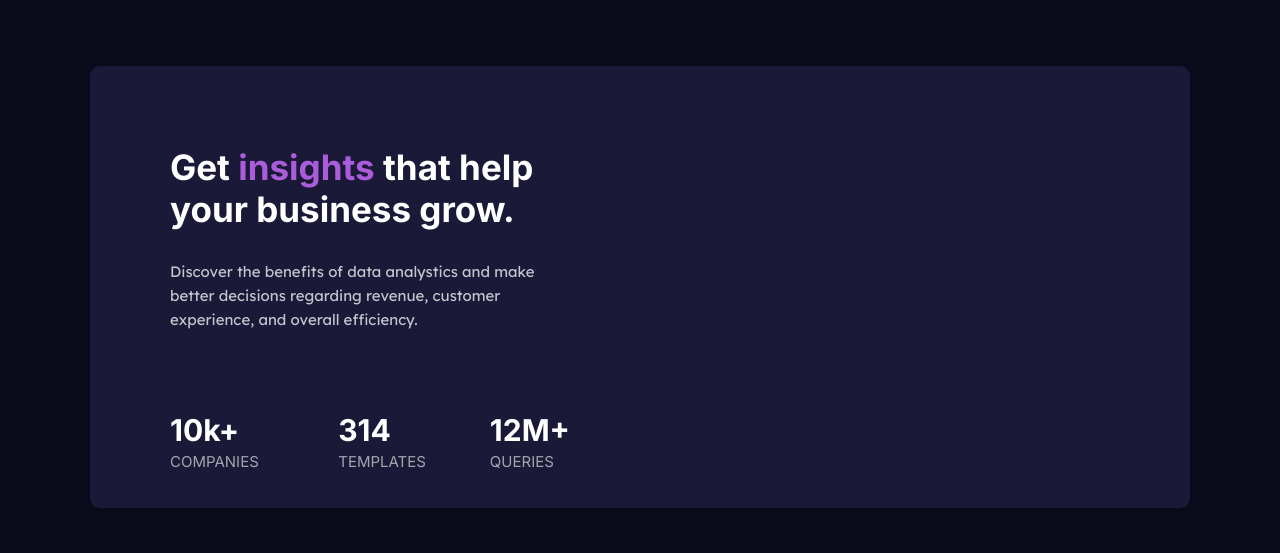
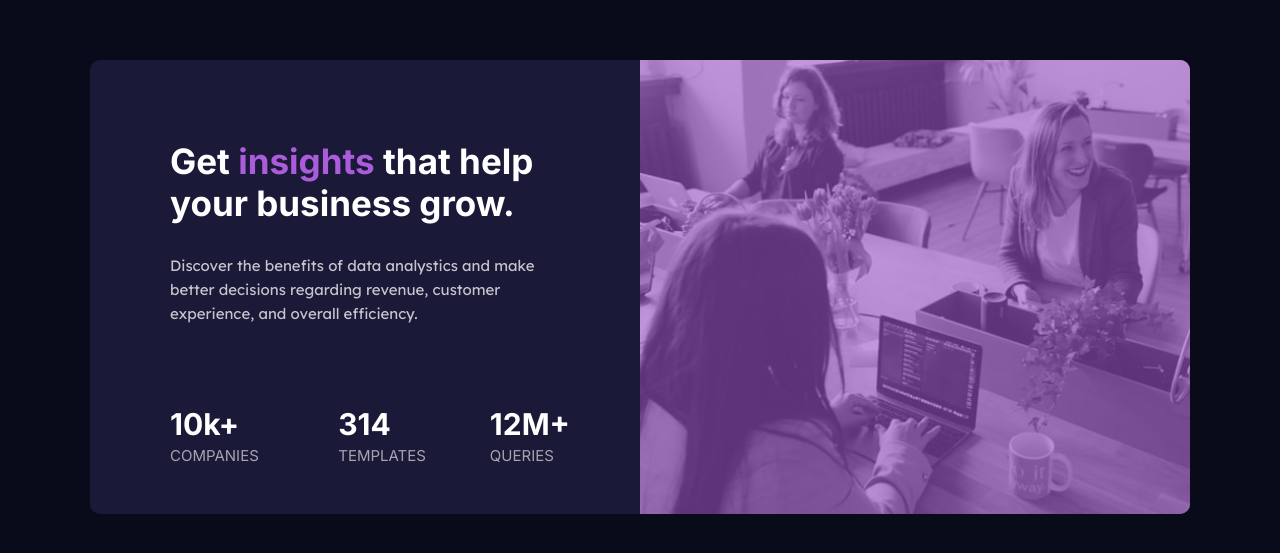
Before and after one commit to DidykS/stats-preview-card, a plain HTML site: page index.html in a window 1280 px wide. Shown: the part 113-666 px from the top of the page. Drawn offline with Linux system fonts and the light colour scheme.

Commit message:
create a card__img section

```diff
--- a/assets/css/style.css
+++ b/assets/css/style.css
@@ -55,6 +55,7 @@ h1, h2, h3, h4, h5, h6 {
   width: 100%;
   max-width: 1100px;
   margin: 0 auto;
+  overflow: hidden;
 
   display: flex;
   flex-wrap: wrap-reverse;
@@ -63,6 +64,7 @@ h1, h2, h3, h4, h5, h6 {
   border-radius: 10px;
 }
 
+/* CARD CONTENT */
 .card__content {
   width: 50%;
   padding: 80px 70px 60px 80px;
@@ -129,3 +131,26 @@ h1, h2, h3, h4, h5, h6 {
 .item__m::after {
   content: "queries"
 }
+
+
+/* CARD IMG */
+.card__img {
+  width: 50%;
+  position: relative;
+}
+
+.card__background {
+  display: block;
+  width: 100%;
+  height: auto;
+}
+
+.color {
+  position: absolute;
+  width: 100%;
+  height: 100%;
+  top: 0;
+  left: 0;
+  background-color: #9b52c7;
+  opacity: 0.6;
+}
--- a/index.html
+++ b/index.html
@@ -34,7 +34,8 @@
       </div> <!-- /card__content -->
       <!-- card__img -->
       <div class="card__img">
-
+        <img src="./assets/images/image-header-desktop.jpg" alt="photo" class="card__background">
+        <div class="color"></div>
       </div> <!-- /card__img -->
     </div> <!-- /card__inner -->
   </div> <!-- /container -->
```
